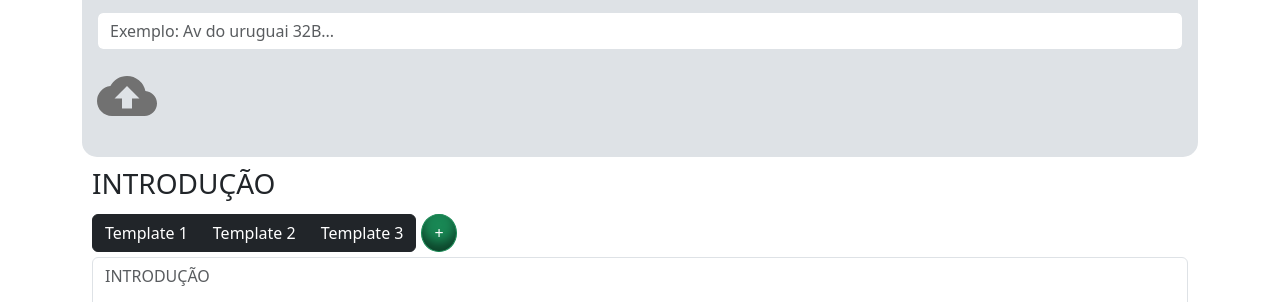
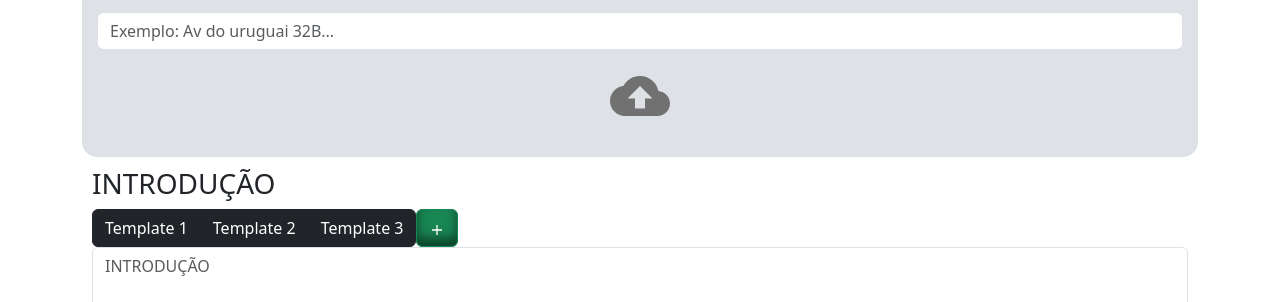
Before and after one commit to DiegoDimitroffPetcoff/INDIRE-PWA, a React (Create React App) app: page /AddProjectPage in a window 1280 px wide. Shown: the part 324-626 px from the top of the page. Built offline with nearby package versions, Linux system fonts and the light colour scheme; what @microsoft/mgt-msal2-provider, @react-pdf/renderer would draw is missing.

Commit message:
Fix css Icon DONE on main Image and Fix Issue on it when user pick on "cancel" instead to chose image

```diff
--- a/src/components/Projects/AddProject/AddProject.jsx
+++ b/src/components/Projects/AddProject/AddProject.jsx
@@ -1,9 +1,8 @@
-import { useRef, useState } from "react";
+import { useState } from "react";
 
 import { Summary } from "./Summary/summary";
 import { AddInput } from "../../../hooks/AddInput";
 
-import gral_descriptionTemplate from "../Templates/Gral_description.json";
 import Button from "react-bootstrap/Button";
 
 export const AddProject = ({
@@ -68,7 +67,8 @@ export const AddProject = ({
             margin: "5px",
           }}
         >
-          {sections.map((section, index) => (
+          {sections
+            ? sections.map((section, index) => (
                 <>
                   <h3>{section.title}</h3>
                   <AddInput
@@ -83,7 +83,8 @@ export const AddProject = ({
                     key={index}
                   />
                 </>
-          ))}
+              ))
+            : null}
         </div>
 
         <Button variant="secondary" onClick={handleSubmite}>
--- a/src/components/Projects/AddProject/Summary/summary.jsx
+++ b/src/components/Projects/AddProject/Summary/summary.jsx
@@ -1,6 +1,7 @@
 import { useState } from "react";
-import { AiFillFileImage } from "react-icons/ai";
+
 import { MdCloudUpload } from "react-icons/md";
+import { CiCircleCheck } from "react-icons/ci";
 
 export const Summary = ({
   setTitle,
@@ -66,29 +67,61 @@ export const Summary = ({
           }}
         />
       </div>
-      <div className="mb-3">
+      <div
+        className="mb-3"
+        style={{
+          display: "flex",
+          justifyContent: "center",
+          alignContent: "end",
+
+          aligItems: "flex-end",
+        }}
+      >
         <input
+          style={{
+            cursor: "pointer",
+            padding: "20px",
+          }}
           type="file"
           accept="image/*"
           hidden
           className="form-control-file"
           onChange={({ target: { files } }) => {
-            files[0] && setFileName(files[0].name);
             if (files) {
+              files[0] && setFileName(files[0].name);
               const reader = new FileReader();
               reader.onload = (e) => {
                 setMain_img_url(e.target.result);
               };
-              reader.readAsDataURL(files[0]);
+              if (files[0] !== undefined) {
+                reader.readAsDataURL(files[0]);
+              }
             }
           }}
         />
 
         {main_img_url ? (
-          <img src={main_img_url} width={60} height={60} alt={fileName} />
+          <>
+            <img
+              src={main_img_url}
+              style={{
+                cursor: "pointer",
+              }}
+              width={60}
+              height={60}
+              onClick={() =>
+                document.getElementsByClassName("form-control-file")[0].click()
+              }
+              alt={fileName}
+            />
+            <CiCircleCheck />
+          </>
         ) : (
           <MdCloudUpload
             color="#717171"
+            style={{
+              cursor: "pointer",
+            }}
             size={60}
             onClick={() =>
               document.getElementsByClassName("form-control-file")[0].click()
--- a/src/components/Projects/ProjectDetail/ProjectDetail.jsx
+++ b/src/components/Projects/ProjectDetail/ProjectDetail.jsx
@@ -11,7 +11,6 @@ const styles = StyleSheet.create({
 });
 
 export const ProjectDetail = ({ data }) => {
-
   return (
     <>
       {" "}
@@ -25,6 +24,8 @@ export const ProjectDetail = ({ data }) => {
         {({ loading, url, error, blob }) =>
           loading ? (
             <button>Loaging Document..</button>
+          ) : error ? (
+            "hunbo un error"
           ) : (
             <button onClick={() => FetchPostMicrosoftGraph(blob)}>
               Download now
--- a/src/hooks/AddInput.jsx
+++ b/src/hooks/AddInput.jsx
@@ -3,9 +3,12 @@ import { BTNTemplates } from "../hooks/BTNtemplates";
 import { useState } from "react";
 import { AddTemplate } from "./AddTemplate";
 
+import { IoMdAdd } from "react-icons/io";
+import { MdOutlineClear } from "react-icons/md";
+
 export const AddInput = ({ Prop, setProp, title, templates }) => {
   const [formToAdd, setFormToAdd] = useState(false);
-  function cleatInput(params) {
+  function cleatInput() {
     setProp("");
   }
 
@@ -28,29 +31,23 @@ export const AddInput = ({ Prop, setProp, title, templates }) => {
           <Button
             variant="success"
             style={{
-              borderRadius: "50%",
-              margin: "5px",
               boxShadow: "inset rgba(0, 0, 0, 0.5) 0px -8px 11px 0px",
             }}
             onClick={() => setFormToAdd(!formToAdd)}
           >
             {" "}
-            +
+            <IoMdAdd />
           </Button>
           {Prop ? (
             <Button
               variant="danger"
               style={{
-                borderRadius: "50%",
-                padding: "10px",
-                fontSize: "10px",
-                margin: "2.5px",
                 boxShadow: "inset rgba(0, 0, 0, 0.5) 0px -8px 11px 0px",
               }}
               onClick={() => cleatInput()}
             >
               {" "}
-              Limpar
+              <MdOutlineClear />
             </Button>
           ) : null}
           <div
@@ -58,7 +55,7 @@ export const AddInput = ({ Prop, setProp, title, templates }) => {
             className="mb-3"
             style={{
               padding: "0px 0px 50px",
-              borderRadius: "15px",
+              borderRadius: "50%",
             }}
           >
             <textarea
--- a/src/hooks/BTNtemplates.jsx
+++ b/src/hooks/BTNtemplates.jsx
@@ -1,6 +1,5 @@
 import Button from "react-bootstrap/Button";
 export const BTNTemplates = ({ templates, setState }) => {
-  console.log(templates);
   function handleTemplate(value, e) {
     e.preventDefault();
     let templateSelected = templates[value];
```
Lines whose indentation alone changed are shown as unchanged.
